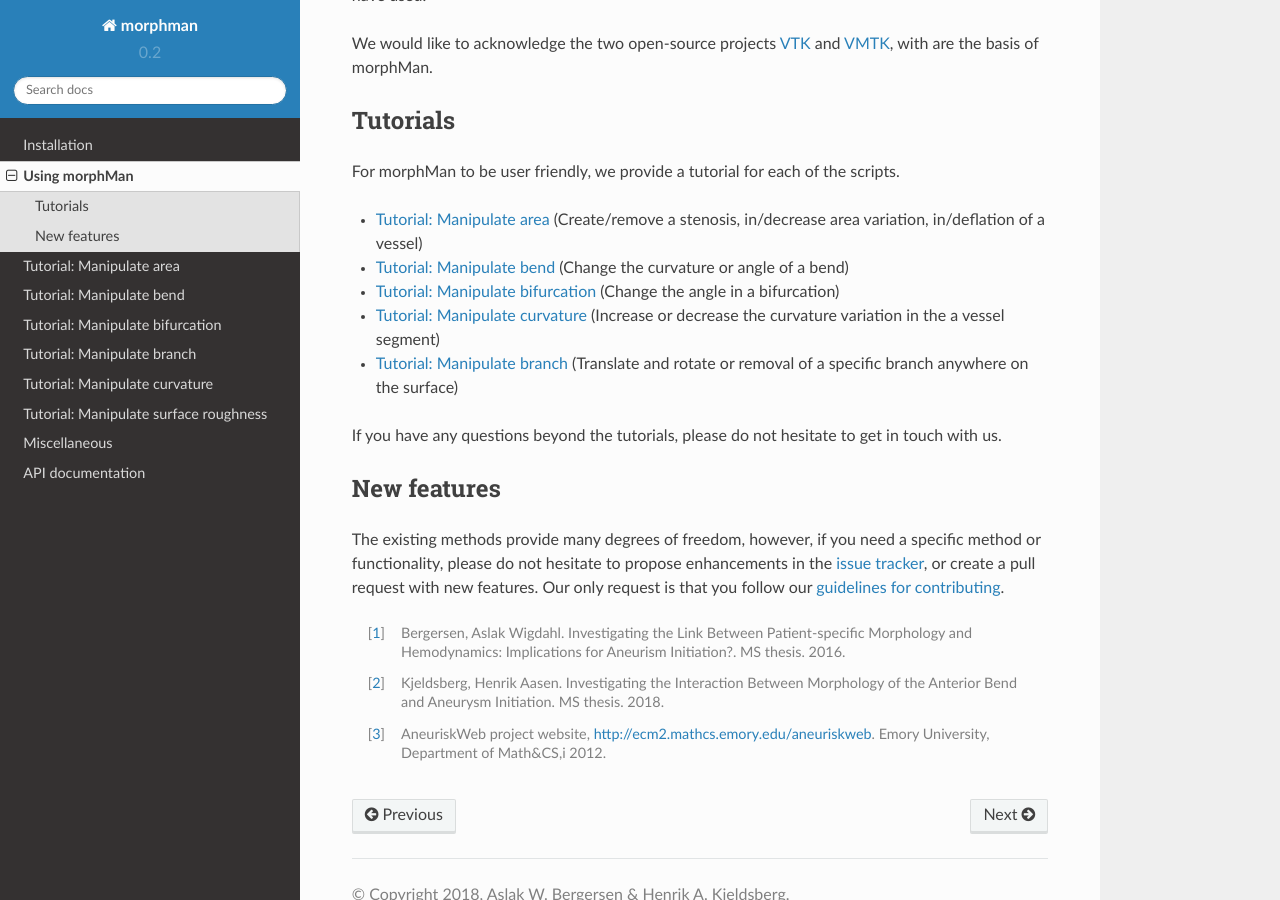
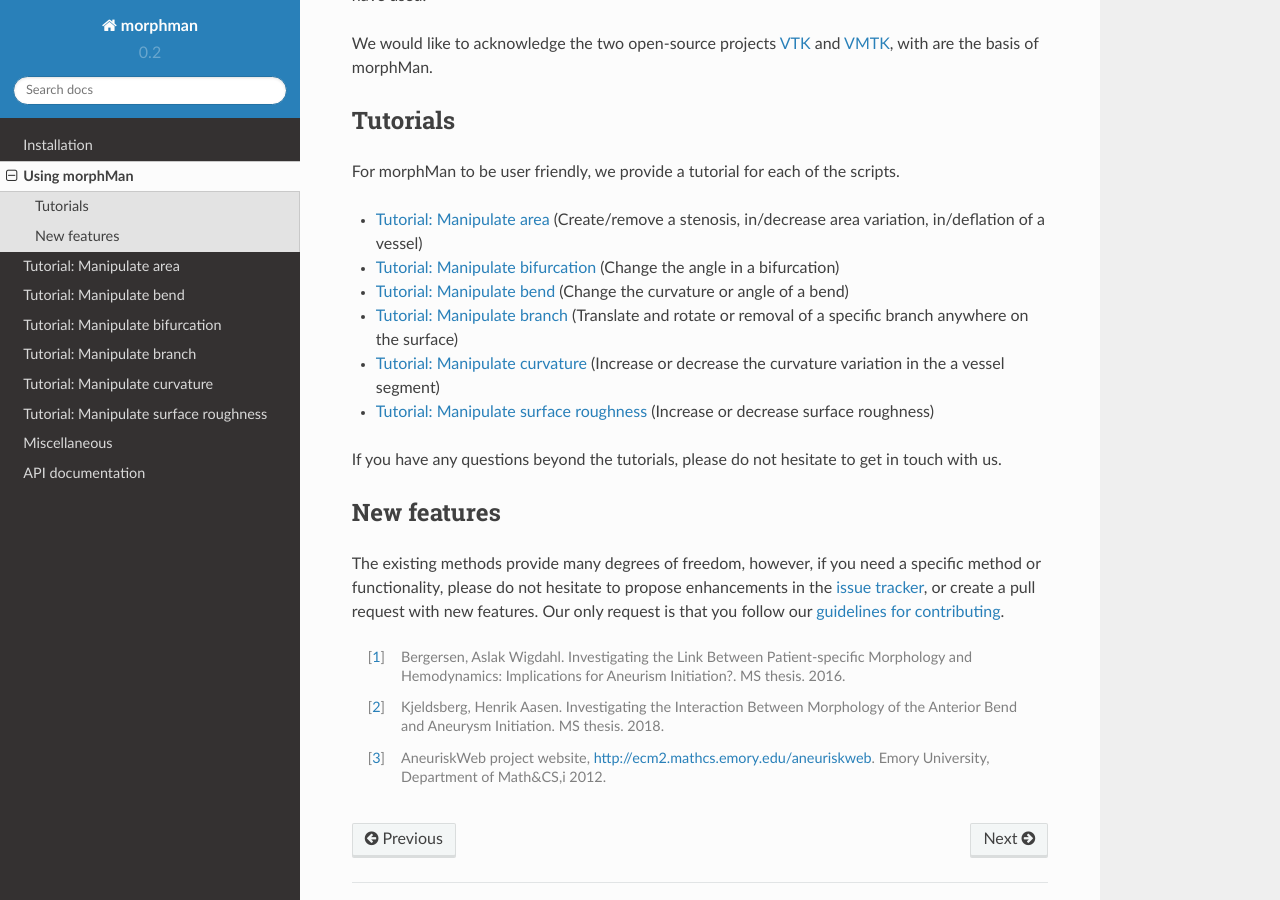
Before and after one commit to KVSlab/morphMan, a Sphinx documentation site: the page built from docs/source/getting_started.rst, in a window 1280 px wide and 900 px high, scrolled down 776 px. Built offline with Sphinx 7.4.7 and the Read the Docs theme 2.0.0, drawn with Linux system fonts in a browser that asks for light colours.

Commit message:
Update documentation

```diff
--- a/docs/source/getting_started.rst
+++ b/docs/source/getting_started.rst
@@ -8,8 +8,8 @@ Using morphMan
 
 morphMan (morphological manipulation) is a collection of scripts to objectively manipulate morphological features
 of patient-specific vascular geometries. In the tutorials, we exemplify the usage
-by manipulating `internal carotid arteries <https://en.wikipedia.org/wiki/Internal_carotid_artery>`_
-, but morphMan can be applied to any geometry with a tubular shape.
+by manipulating `internal carotid arteries <https://en.wikipedia.org/wiki/Internal_carotid_artery>`_,
+but morphMan can be applied to any geometry with a tubular shape.
 
 The goal of morphMan is to provide researchers, and other users, with a set of tools to investigate the impact
 of altering morphological features in patient-specific geometries. For instance, by combining
@@ -41,10 +41,11 @@ Tutorials
 For morphMan to be user friendly, we provide a tutorial for each of the scripts.
 
 * :ref:`manipulate_area` (Create/remove a stenosis, in/decrease area variation, in/deflation of a vessel)
+* :ref:`manipulate_bifurcation` (Change the angle in a bifurcation)
 * :ref:`manipulate_bend` (Change the curvature or angle of a bend)
-* :ref:`manipulate_bifurcation` (Change the angle in a bifurcation)
+* :ref:`manipulate_branch` (Translate and rotate or removal of a specific branch anywhere on the surface)
 * :ref:`manipulate_curvature` (Increase or decrease the curvature variation in the a vessel segment)
-* :ref:`manipulate_branch` (Translate and rotate or removal of a specific branch anywhere on the surface)
+* :ref:`manipulate_surface` (Increase or decrease surface roughness)
 
 If you have any questions beyond the tutorials, please do not hesitate to get in touch with us.
 
--- a/docs/source/manipulate_surface.rst
+++ b/docs/source/manipulate_surface.rst
@@ -45,7 +45,7 @@ Shown in Figure 2 is the result of adding noise to the surface.
 
 You can reproduce the results in Figure 3 by running the following command::
 
-    morphman-surface --ifile C0005/surface/model.vtp --ofile C0005/surface/smooth.vtp --poly-ball-size 250 250 250
+    morphman-surface --ifile C0005/surface/model.vtp --ofile C0005/surface/noise.vtp --poly-ball-size 250 250 250 --smooth False --noise True --frequency 0 --frequency-deviation 1 -l 0.8 -u 0.9 --radius-min 1.1 --radius-max 1.5
 
 For additional information, beyond this tutorial, on the script and
 input parameters, please run ``morphman-surface -h`` or confer with
```
